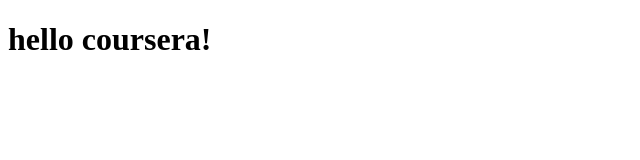
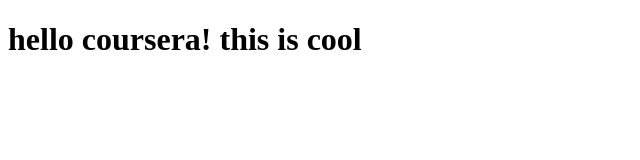
Before and after one commit to mukundakamatham/coursera-test, a plain HTML site: page site/index.html in a window 1280 px wide. Shown: the whole page, without its empty margins (0-640 px from the left). Drawn offline with Linux system fonts and the light colour scheme.

Commit message:
small addition to our page

```diff
--- a/site/index.html
+++ b/site/index.html
@@ -4,6 +4,6 @@
 	<title>hello coursera</title>
 </head>
 <body>
-<h1>hello coursera!</h1>
+<h1>hello coursera! this is cool</h1>
 </body>
 </html>
```
